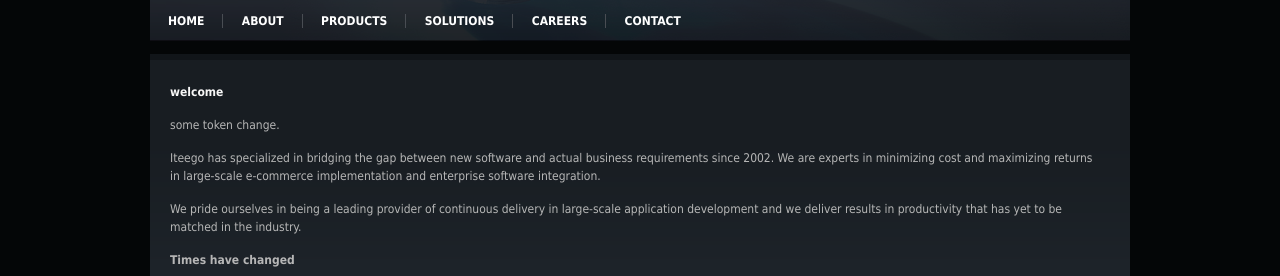
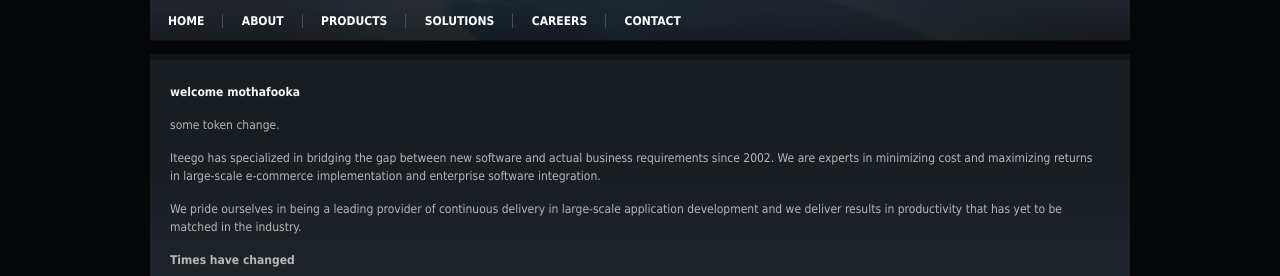
Before and after one commit to iteego/iteego.github.com, a Jekyll site: the page built from home.md, in a window 1280 px wide. Shown: the part 393-669 px from the top of the page. Built offline with Jekyll 4.4.1, drawn with Linux system fonts in a browser that asks for light colours; our own code applies the rules of GitHub Pages for plain Markdown files.

```diff
--- a/home.md
+++ b/home.md
@@ -2,7 +2,7 @@
 layout: default
 ---
 
-### welcome
+### welcome mothafooka
 
 some token change.
 
```
